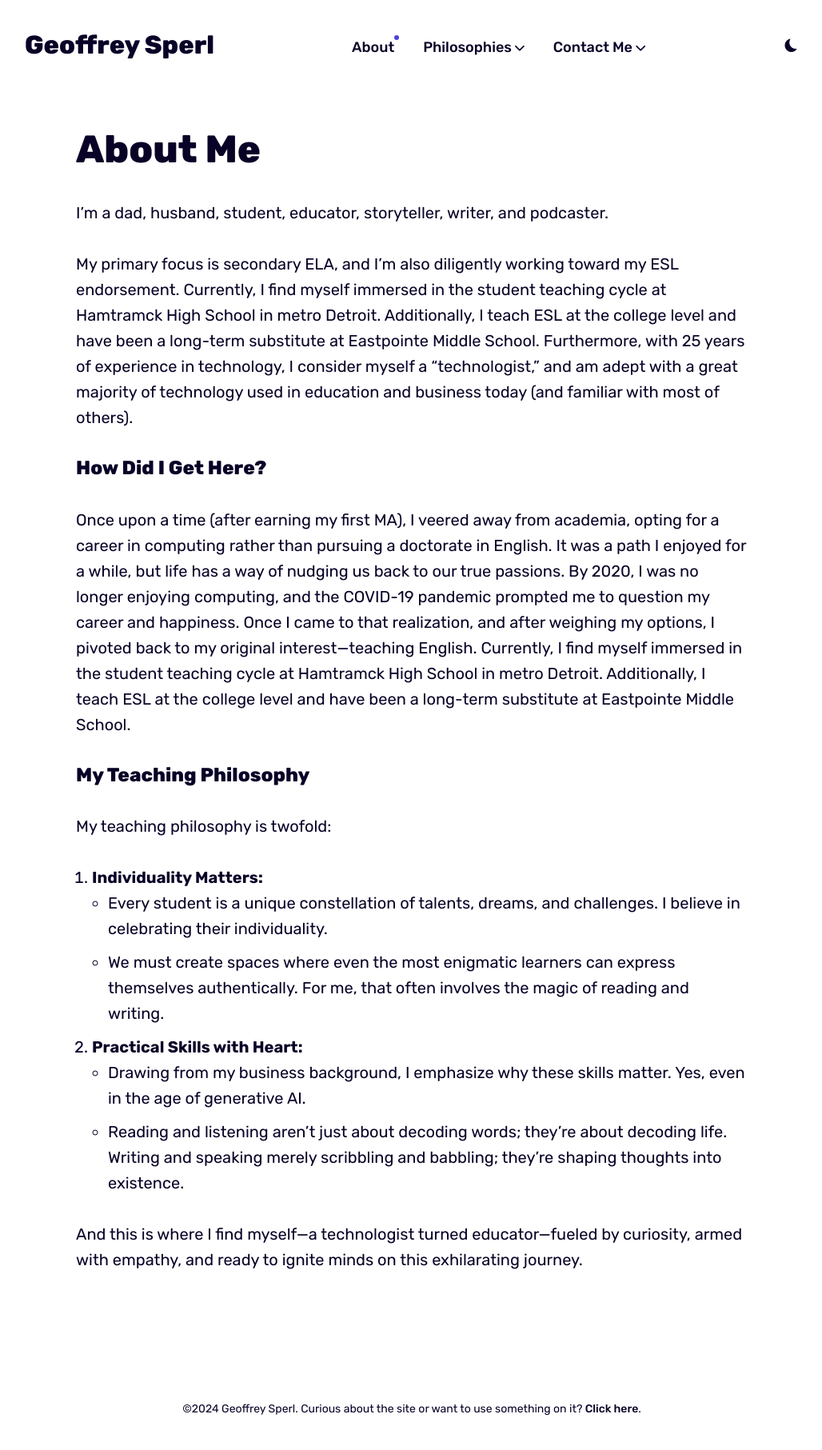
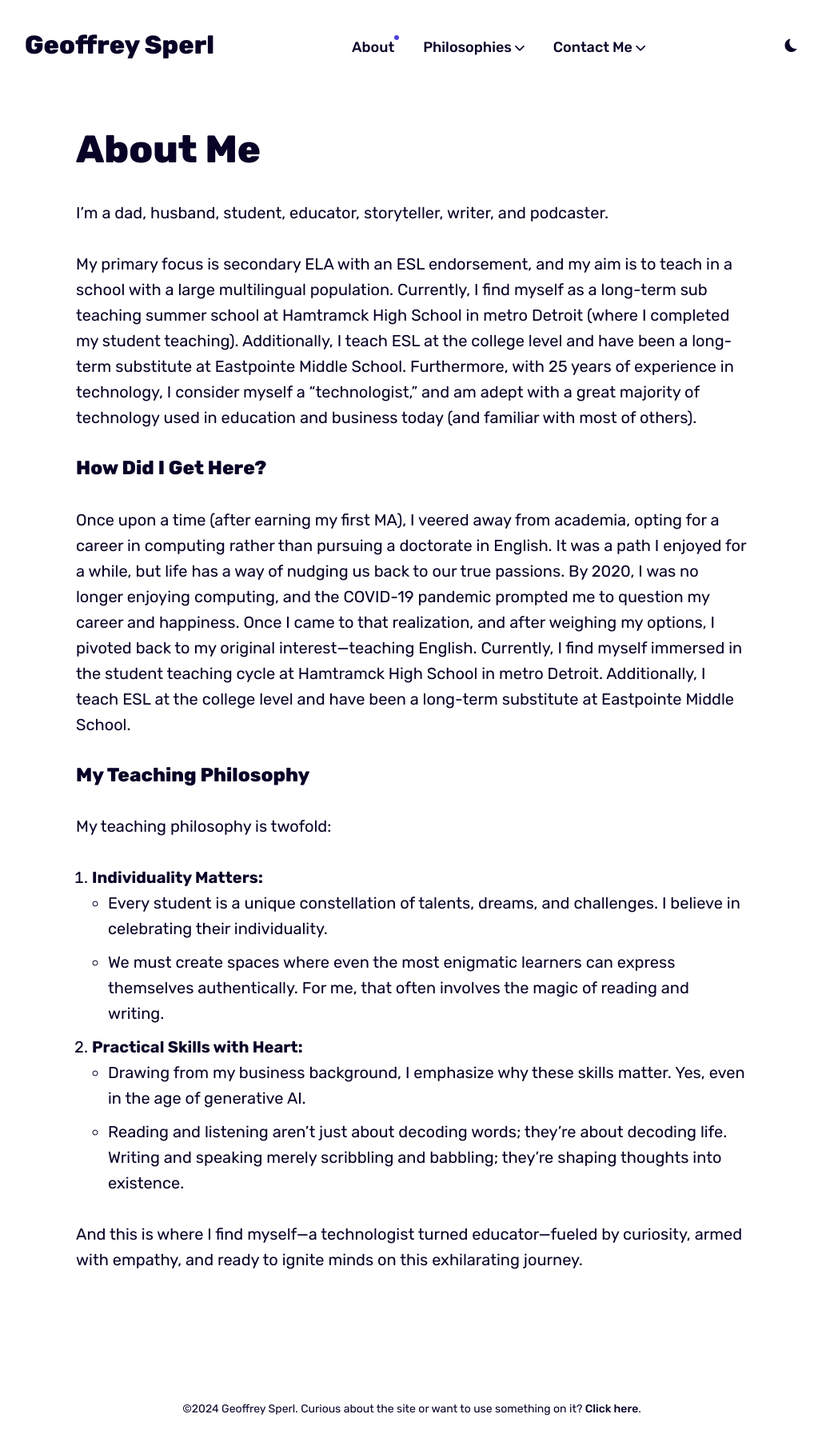
Before and after one commit to geoffreysperl/teaching, a Jekyll site: the page built from _pages/about.md, in a window 1280 px wide. Shown: the whole page at 80% size, without its empty margins (125-1153 px from the left). Built offline with Jekyll 4.4.1, drawn with Linux system fonts in a browser that asks for light colours.

Commit message:
Slight change to front page and about me.

```diff
--- a/_data/settings.yml
+++ b/_data/settings.yml
@@ -27,7 +27,7 @@ menu__settings:
 hero:
   enable: true
   hero__title: Hi! I'm Geoffrey.
-  hero__description: I'm a dad, husband, student, educator, storyteller, writer, and podcaster. My primary focus is secondary ELA, and I'm pursuing an ESL endorsement. I believe in student-centered learning, where each student’s uniqueness is celebrated. Fostering curiosity is essential&mdash;I encourage students to explore, question, and discover. Further, I also emphasize&mdash;especially in the age of generative AI&mdash;how reading and writing remain vital skills for future success.
+  hero__description: I'm a dad, husband, student, educator, storyteller, writer, and podcaster. My primary focus is secondary ELA with an ESL endorsement, and my aim is to teach in a school with a large multilingual population. I believe in student-centered learning, where each student’s uniqueness is celebrated. Fostering curiosity is essential&mdash;I encourage students to explore, question, and discover. Further, I also emphasize&mdash;especially in the age of generative AI&mdash;how reading and writing remain vital skills for future success.
   hero__image: "/images/geoffrey-sperl.jpg"
 
 ##    - title: 'Wishlists'
--- a/_pages/about.md
+++ b/_pages/about.md
@@ -8,7 +8,7 @@ permalink: /about/
 ---
 I'm a dad, husband, student, educator, storyteller, writer, and podcaster.
 
-My primary focus is secondary ELA, and I'm also diligently working toward my ESL endorsement. Currently, I find myself immersed in the student teaching cycle at Hamtramck High School in metro Detroit. Additionally, I teach ESL at the college level and have been a long-term substitute at Eastpointe Middle School. Furthermore, with 25 years of experience in technology, I consider myself a "technologist," and am adept with a great majority of technology used in education and business today (and familiar with most of others).
+My primary focus is secondary ELA with an ESL endorsement, and my aim is to teach in a school with a large multilingual population. Currently, I find myself as a long-term sub teaching summer school at Hamtramck High School in metro Detroit (where I completed my student teaching). Additionally, I teach ESL at the college level and have been a long-term substitute at Eastpointe Middle School. Furthermore, with 25 years of experience in technology, I consider myself a "technologist," and am adept with a great majority of technology used in education and business today (and familiar with most of others).
 
 ### How Did I Get Here?
 
```
